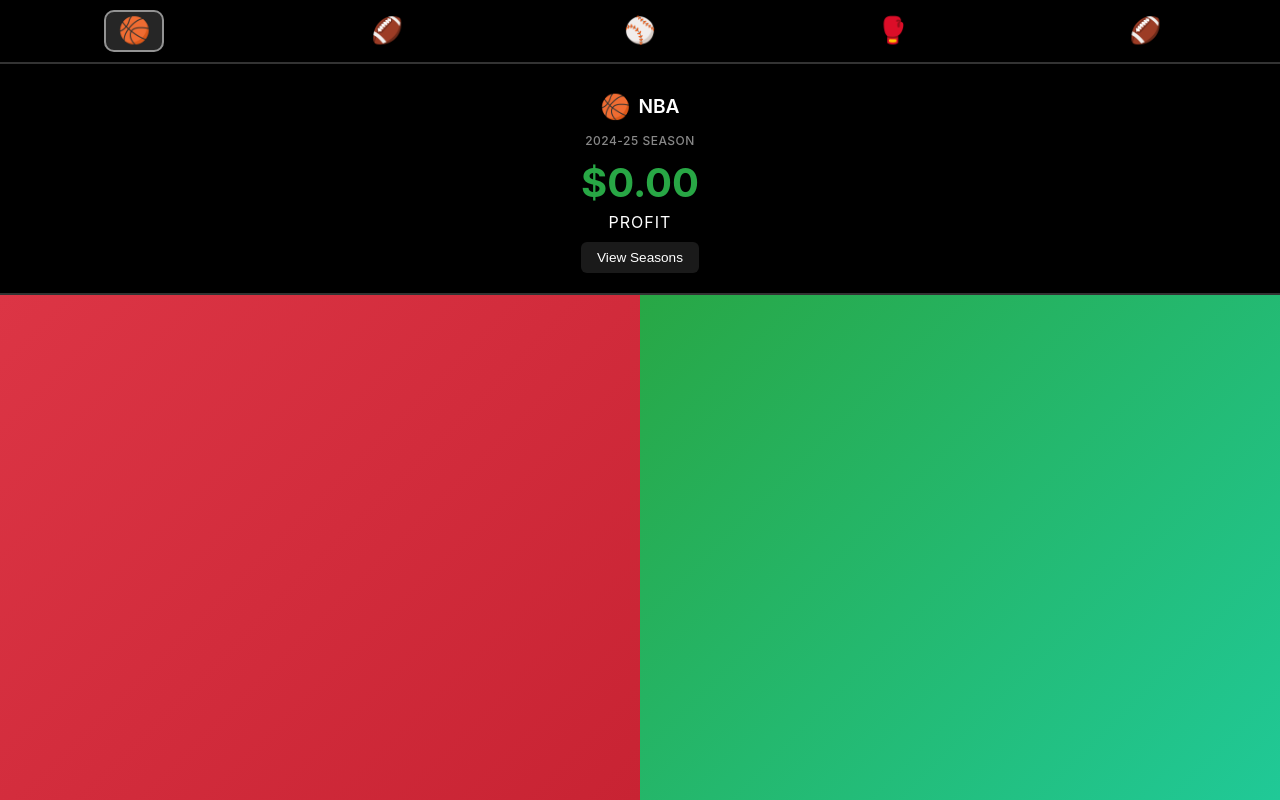
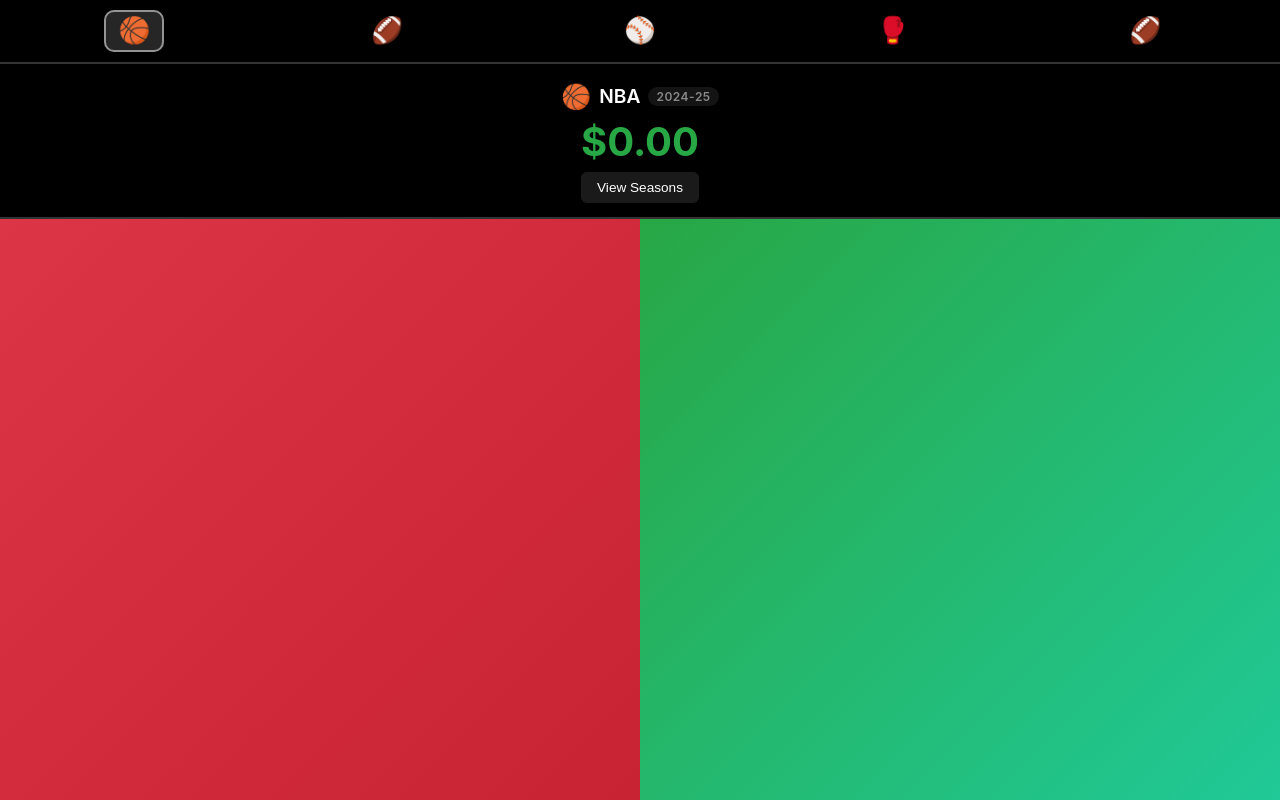
Before and after one commit to carsonpliske/sports-betting-tracker, a React (Create React App) app: page / in a window 1280 px wide. Built offline with nearby package versions, Linux system fonts and the light colour scheme.

Commit message:
Shrink top bar: inline season tag, drop Win/Loss label
Merges the season label onto the sport-name line as a small pill and
removes the redundant Win/Loss text under the total, since the
number's green/red color already conveys profit vs loss. Frees up
vertical space at the top of the screen.

```diff
--- a/src/App.css
+++ b/src/App.css
@@ -19,7 +19,7 @@
 
 .total-display {
   background: #000000;
-  padding: 20px;
+  padding: 14px 20px;
   text-align: center;
   border-bottom: 2px solid #333;
 }
@@ -28,8 +28,8 @@
   display: flex;
   align-items: center;
   justify-content: center;
-  margin-bottom: 4px;
-  padding: 8px 16px;
+  margin-bottom: 2px;
+  padding: 4px 16px;
 }
 
 .logo-placeholder {
@@ -46,23 +46,18 @@
 .season-tag {
   color: #888;
   font-size: 0.75rem;
-  font-weight: 500;
+  font-weight: 600;
   text-transform: uppercase;
   letter-spacing: 0.5px;
-  margin-bottom: 10px;
+  margin-left: 8px;
+  padding: 2px 8px;
+  border-radius: 10px;
+  background: rgba(255, 255, 255, 0.08);
 }
 
 .total-display h1 {
   font-size: 2.5rem;
   font-weight: bold;
-  margin-bottom: 5px;
-}
-
-.total-display p {
-  font-size: 1rem;
-  color: #ffffff;
-  text-transform: uppercase;
-  letter-spacing: 1px;
 }
 
 .positive {
@@ -191,7 +186,7 @@
 }
 
 .view-seasons-btn {
-  margin-top: 10px;
+  margin-top: 6px;
   background: rgba(255, 255, 255, 0.1);
   border: none;
   color: white;
--- a/src/App.js
+++ b/src/App.js
@@ -661,12 +661,11 @@
         <div className="sport-header">
           <div className="logo-placeholder">{selectedSportData?.emoji}</div>
           <span className="sport-name">{selectedSport}</span>
+          <span className="season-tag">{currentSeasonInfo.label}</span>
         </div>
-        <div className="season-tag">{currentSeasonInfo.label} Season</div>
         <h1 className={total >= 0 ? 'positive' : 'negative'}>
           ${total.toFixed(2)}
         </h1>
-        <p>{total >= 0 ? 'Profit' : 'Loss'}</p>
         <button
           type="button"
           className="view-seasons-btn"
```
